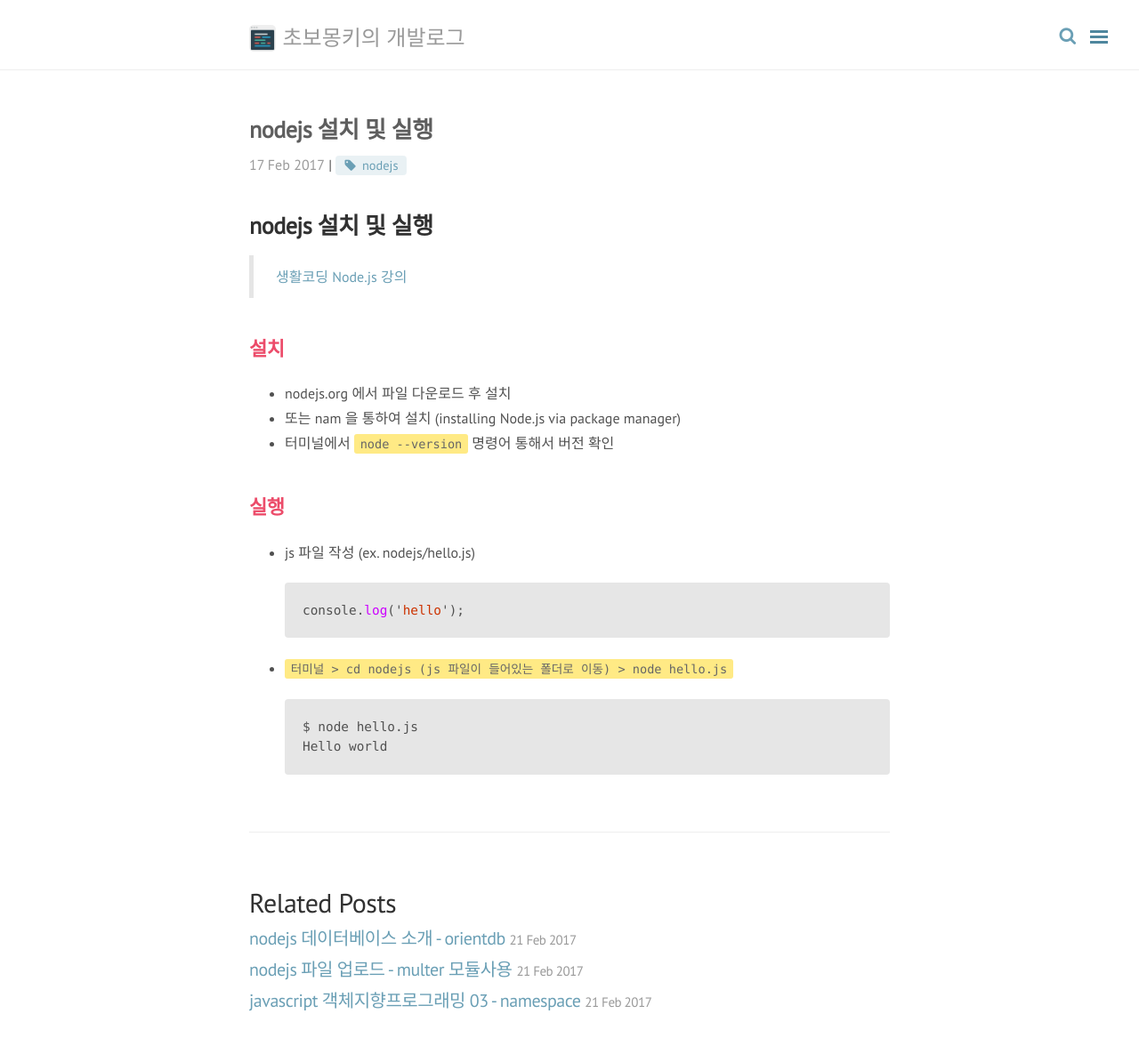
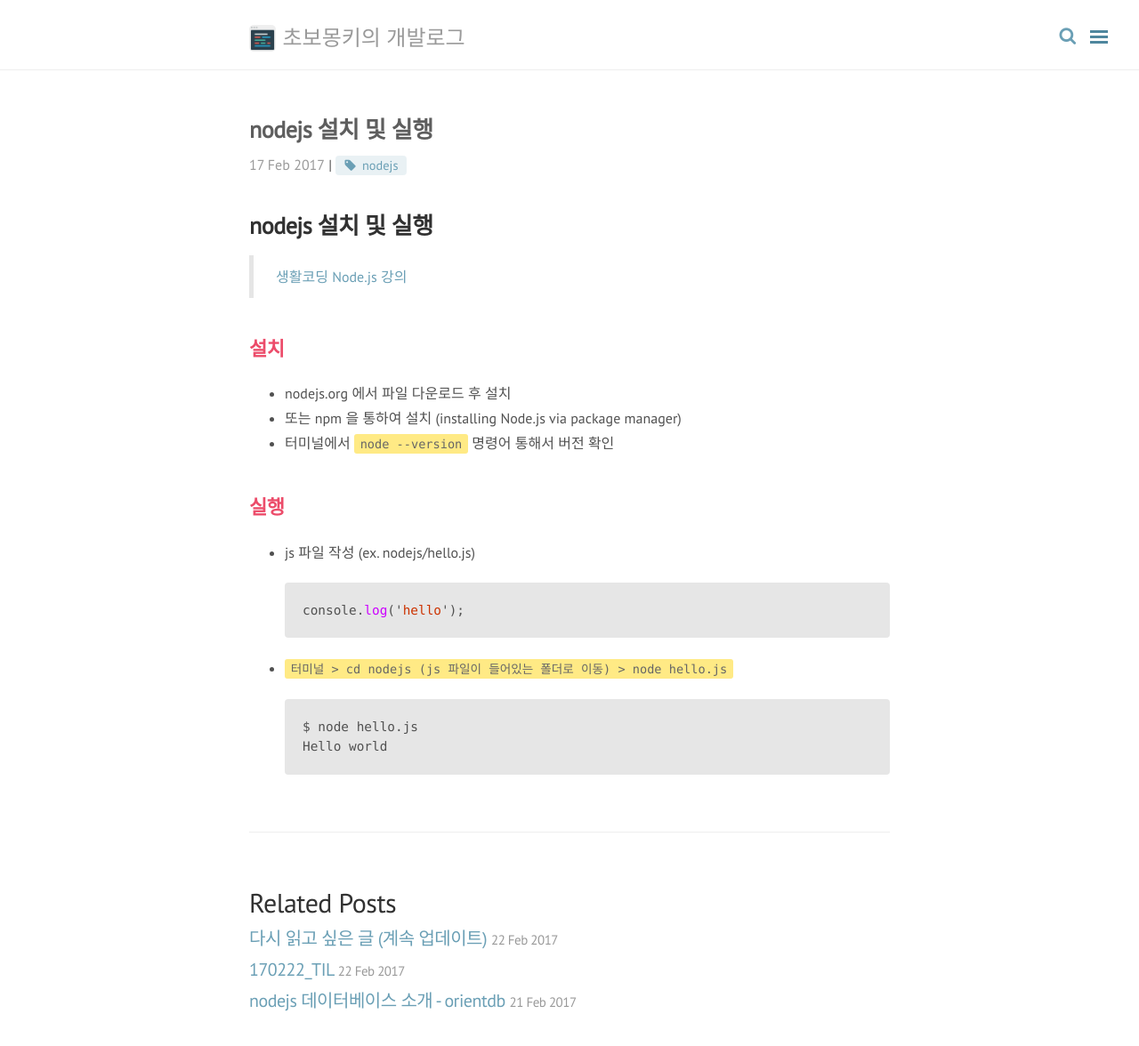
Before and after one commit to wayhome25/wayhome25.github.io, a Jekyll site: the page built from _posts/nodejs/2017-02-17-nodejs-01-install-exec.md, in a window 1280 px wide and 1198 px high. Shown: the top 1176 px of the window at 89% size. Built offline with Jekyll 4.4.1, drawn with Linux system fonts in a browser that asks for light colours; nearby versions of some CDN libraries; comment, search, counter and statistics services are not loaded; some of the changed lines change nothing that is shown.

Commit message:
add new post

```diff
--- /dev/null
+++ b/_posts/TIL/2017-02-22-TIL.md
@@ -0,0 +1,18 @@
+---
+layout: post
+title: 170222_TIL
+category: TIL
+tags: [TIL]
+comments: true
+---
+# 오늘 한 일
+- 외출하느라 강의륾 듣지 못했다.
+- 장바구니에 담아두었던 정호영님 [파이썬 장고 수업](https://www.inflearn.com/course/django-%ED%8C%8C%EC%9D%B4%EC%8D%AC-%EC%9E%A5%EA%B3%A0-%EA%B0%95%EC%A2%8C/) 을 결제했다. 아직은 파이썬 문법을 몰라서 바로 듣지는 못하겠지만 조만간 꼭 듣고 싶은 강의다.
+- 영어 스터디 시간에 재미있는 블로그 글을 준비해서 공부했다. Should designers code… or should developers design? ( https://medium.muz.li/should-designers-code-or-should-developers-design-23e480c6700a#.y6cji1f9e) 평소에도 궁금했던 부분이라 흥미롭게 읽었다. 종종 이런 주제로 자료를 준비해야겠다.
+
+
+# 내일 할 일
+- 컴퓨터 공학 수업 의견 물어보기
+- 프디스 2기 모임 참석
+- nodejs 강의 듣기
+- 알고리즘 문제 풀기
--- /dev/null
+++ b/_posts/etc/2017-02-22-good-article.md
@@ -0,0 +1,17 @@
+---
+layout: post
+title: 다시 읽고 싶은 글 (계속 업데이트)
+category: etc
+tags: [자료, 북마크]
+comments: true
+---
+
+# 저장하고 다시 읽고 싶은 글
+
+
+## 학습
+- [어려운 것을 쉽게 배우는 방법](http://www.moreagile.net/2016/02/learning-new-stuff.html)
+  - 1단계 : 일단 만들기, 샘플코드 쌓기, 반복, 무엇을 모르는지 파악하기,
+  - 2단계 : 난관에 도전하기
+  - 3단계 : 뭔가 몬들어 보기
+- [윤지수님 학습 조언](https://github.com/wayhome25/education/blob/master/learning/afterWhite.md)
--- a/_posts/nodejs/2017-02-17-nodejs-01-install-exec.md
+++ b/_posts/nodejs/2017-02-17-nodejs-01-install-exec.md
@@ -10,7 +10,7 @@ comments: true
 
 ## 설치
 -  nodejs.org 에서 파일 다운로드 후 설치
--  또는 nam 을 통하여 설치 (installing Node.js via package manager)
+-  또는 npm 을 통하여 설치 (installing Node.js via package manager)
 -  터미널에서 `node --version` 명령어 통해서 버전 확인
 
 ## 실행
```
